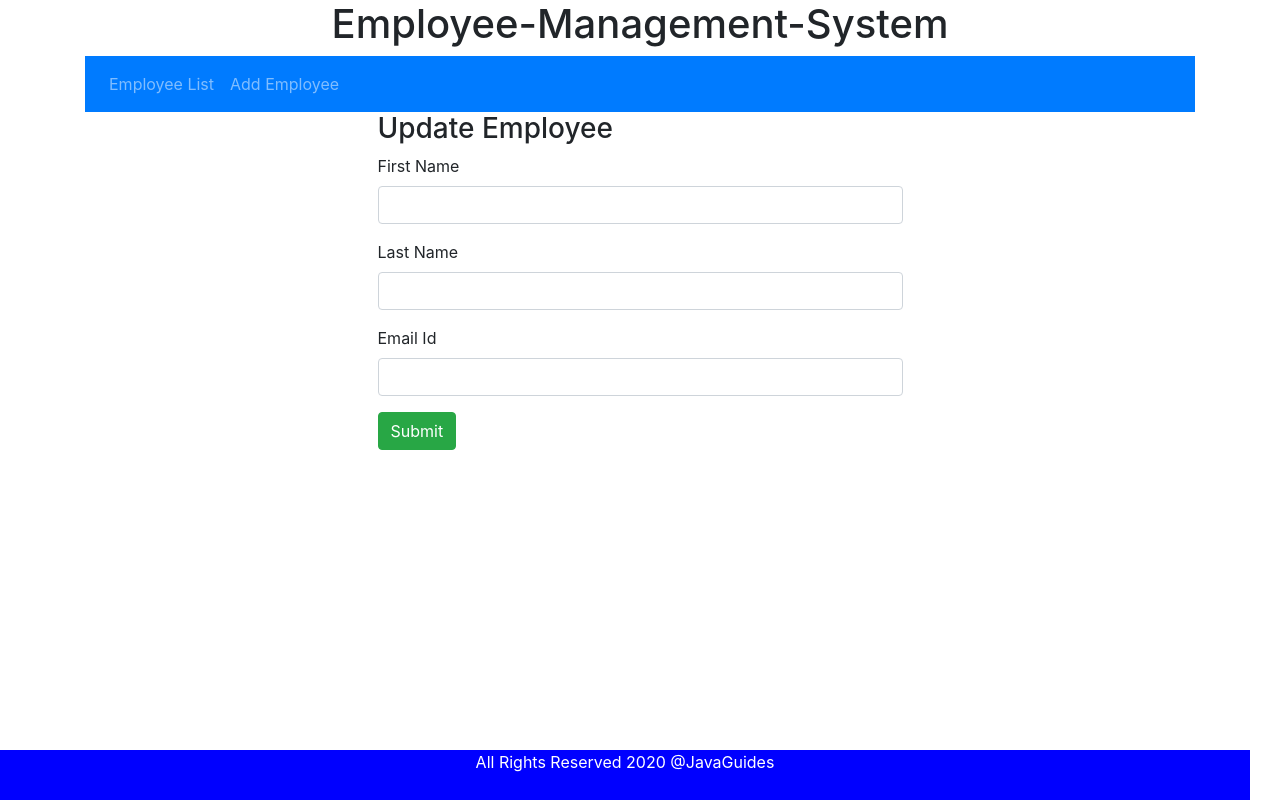
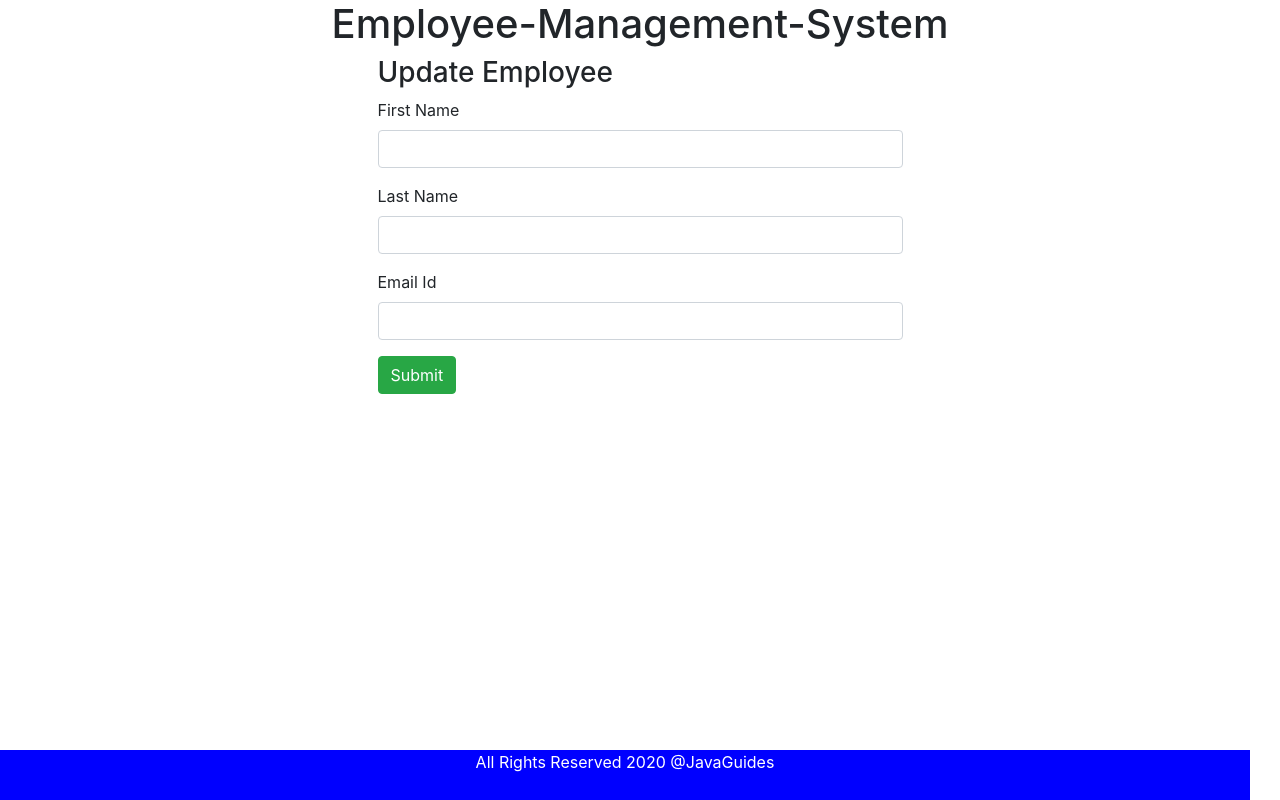
Before and after one commit to AnudipCMSproject/Employee-Management-System, an Angular app in the folder Employee-Management-System-FrontEnd/: page /update-employee/1 in a window 1280 px wide. Built offline with nearby package versions, Linux system fonts and the light colour scheme; no server answers.

Commit message:
Update update-employee.component.html

```diff
--- a/Employee-Management-System-FrontEnd/src/app/update-employee/update-employee.component.html
+++ b/Employee-Management-System-FrontEnd/src/app/update-employee/update-employee.component.html
@@ -1,15 +1,6 @@
 
 <link rel="stylesheet" href="https://cdn.jsdelivr.net/npm/bootstrap@4.0.0/dist/css/bootstrap.min.css" integrity="sha384-Gn5384xqQ1aoWXA+058RXPxPg6fy4IWvTNh0E263XmFcJlSAwiGgFAW/dAiS6JXm" crossorigin="anonymous">
-<nav class="navbar navbar-expand-sm bg-primary navbar-dark">
-    <ul class = "navbar-nav">
-        <li class = "nav-item">
-            <a href="http://localhost:4200/employees" routerLink="employees" routerLinkActive="active" class="nav-link" >Employee List</a>
-        </li>
-        <li class = "nav-item">
-            <a  href="http://localhost:4200/create-employee"routerLink="create-employee" routerLinkActive="active" class="nav-link" >Add Employee</a>
-        </li>
-    </ul>
-</nav>
+
 <div class="col-md-6 offset-md-3">
     <h3> Update Employee </h3>
     <form (ngSubmit) = "onSubmit()">
```
